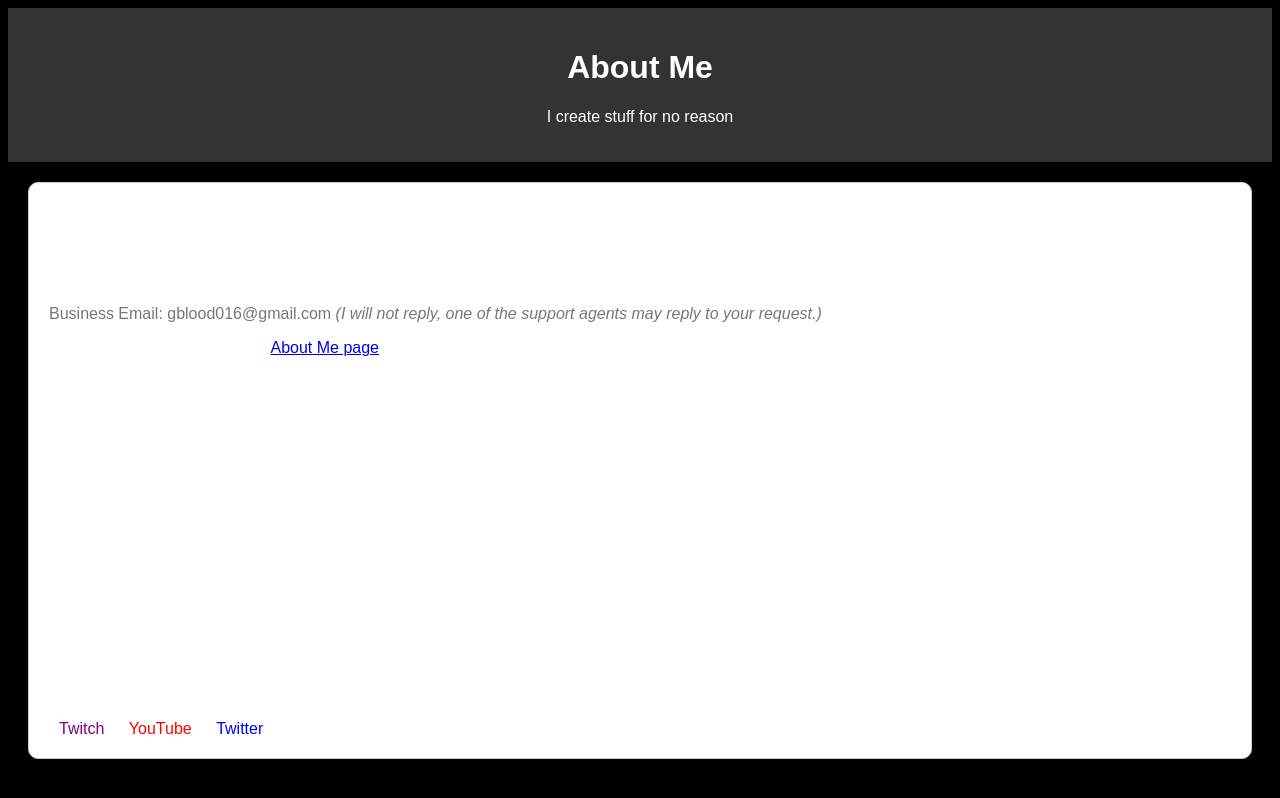
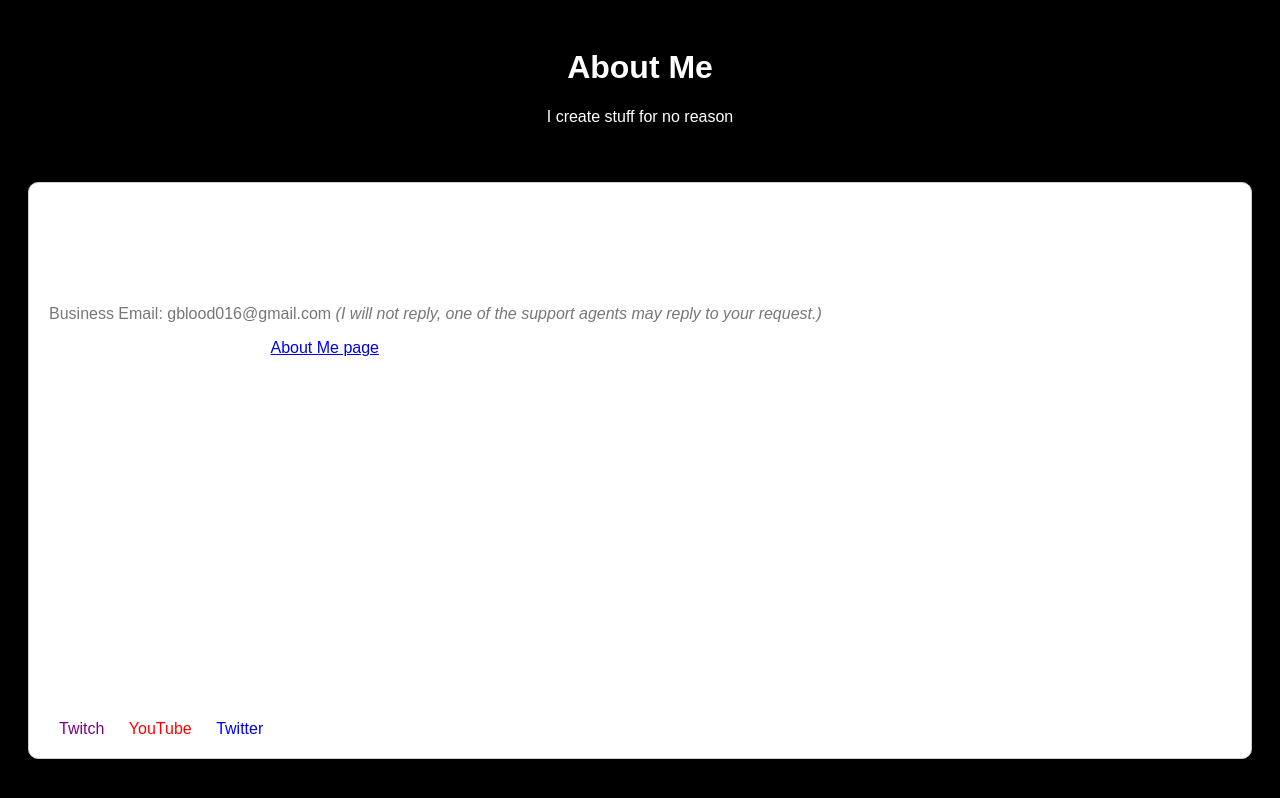
Before and after one commit to 4zx16/4zx16, a plain HTML site: page index.html in a window 1280 px wide. Drawn offline with Linux system fonts and the light colour scheme.

Commit message:
Update index.html

```diff
--- a/index.html
+++ b/index.html
@@ -11,7 +11,7 @@
             font-family: Arial, sans-serif;
         }
         #header {
-            background-color: #333;
+            background-color: black;
             text-align: center;
             padding: 20px;
         }
```
